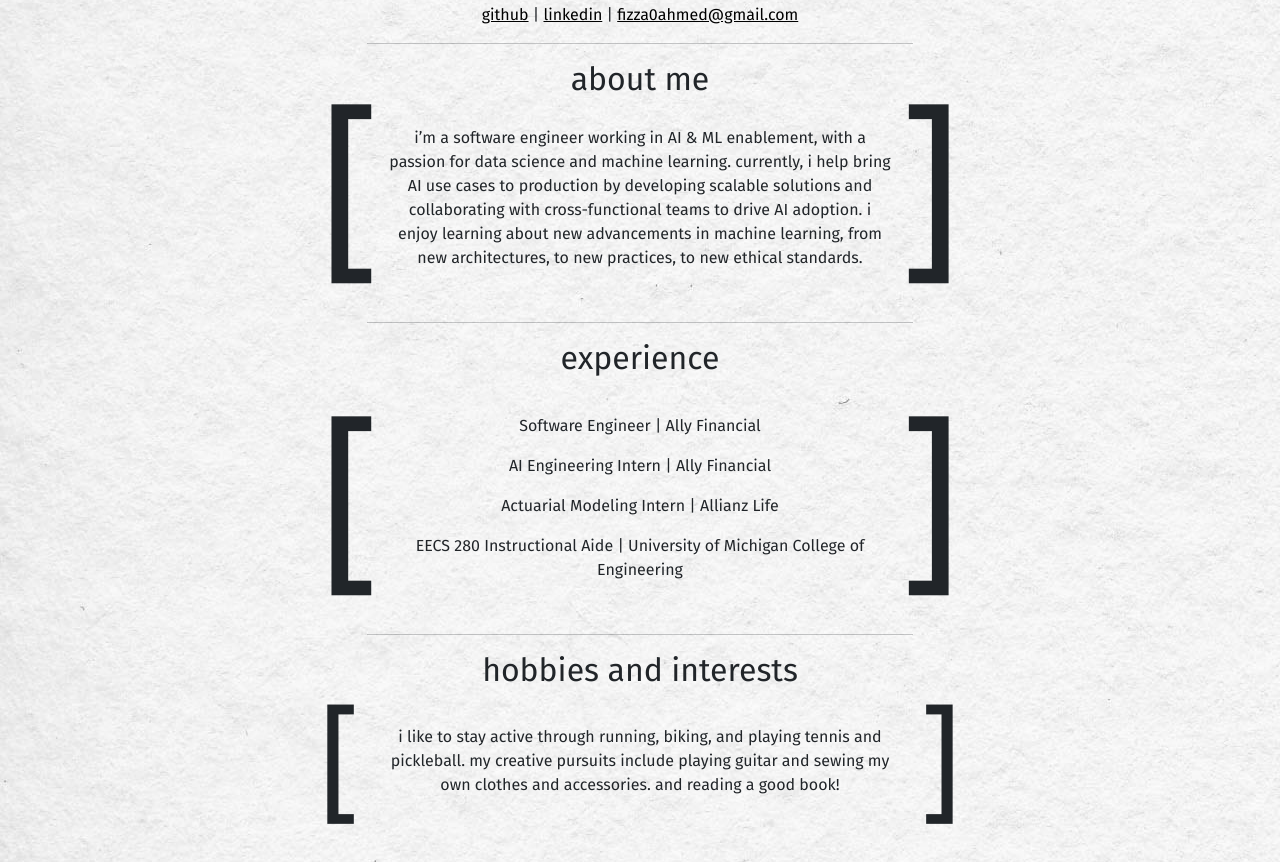
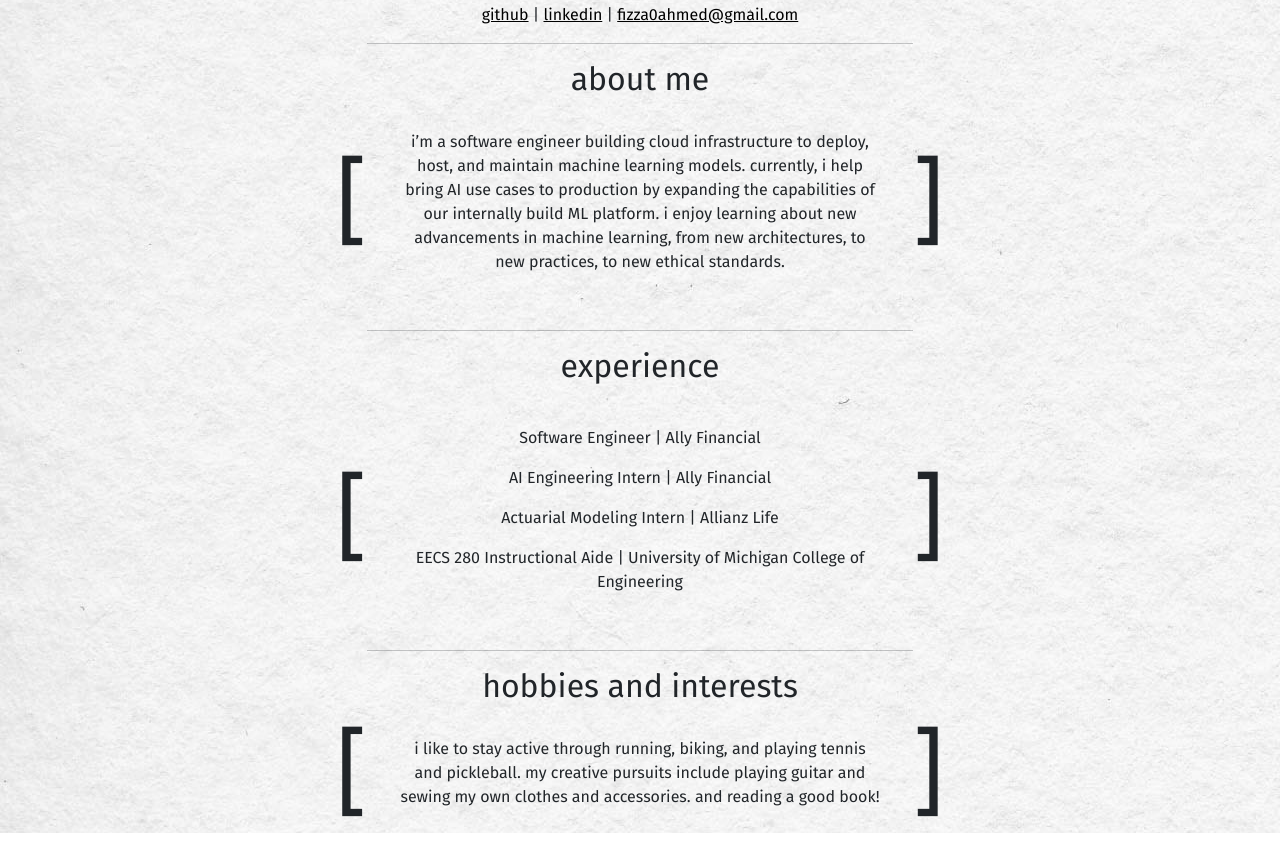
Before and after one commit to fizzaahmed/fizzaahmed.github.io, a website: page index.html in a window 1280 px wide. Shown: the part 261-1123 px from the top of the page. After the commit the page ends 1094 px from the top, so only its background shows below. Drawn offline with nearby package versions, Linux system fonts and the light colour scheme.

Commit message:
update bracket styling

```diff
--- a/css/styles.css
+++ b/css/styles.css
@@ -19,81 +19,45 @@ a:hover {
     margin-top: 200px;
 }
 
-.bracketed-content-about {
+.bracketed-content {
     position: relative;
     display: inline-block;
-    padding: 20px; /* Add spacing between the text and the brackets */
+    padding: 1.5em 2em;
 }
 
-.bracketed-content-about::before,
-.bracketed-content-about::after {
-    content: "["; /* Use "[" for the opening bracket and "]" for the closing bracket */
-    font-size: 12rem; /* Adjust size of the brackets */
+.bracketed-content::before,
+.bracketed-content::after {
     position: absolute;
-    margin-top: -1.5rem;
     top: 0;
-    transform: translateY(-10%); /* Center vertically relative to the text */
-
+    bottom: 0;
+    display: flex;
+    align-items: center;
+    font-size: clamp(2.5rem, 10vw, 6rem); /* Responsive font size */
+    line-height: 1;
+    color: inherit;
+    pointer-events: none;
+    user-select: none;
 }
 
-.bracketed-content-about::before {
-    left: -3rem; /* Position to the left of the content */
+.bracketed-content::before {
+    content: "[";
+    left: 0;
+    transform: translateX(-100%);
 }
 
-.bracketed-content-about::after {
-    content: "]"; /* Closing bracket */
-    right: -3rem; /* Position to the right of the content */
+.bracketed-content::after {
+    content: "]";
+    right: 0;
+    transform: translateX(100%);
 }
 
-.bracketed-content-experience {
-    position: relative;
-    display: inline-block;
-    padding: 20px; /* Add spacing between the text and the brackets */
+/* Responsive adjustments for mobile */
+@media (max-width: 600px) {
+    .bracketed-content {
+        padding: 0.5em 1em;
+    }
+    .bracketed-content::before,
+    .bracketed-content::after {
+        font-size: clamp(1.5rem, 8vw, 3rem);
+    }
 }
-
-.bracketed-content-experience::before,
-.bracketed-content-experience::after {
-    content: "["; /* Use "[" for the opening bracket and "]" for the closing bracket */
-    font-size: 12rem; /* Adjust size of the brackets */
-    position: absolute;
-    margin-top: 0rem;
-    top: 0;
-    transform: translateY(-10%); /* Center vertically relative to the text */
-
-}
-
-.bracketed-content-experience::before {
-    left: -3rem; /* Position to the left of the content */
-}
-
-.bracketed-content-experience::after {
-    content: "]"; /* Closing bracket */
-    right: -3rem; /* Position to the right of the content */
-}
-
-.bracketed-content-hobbies {
-    position: relative;
-    display: inline-block;
-    padding: 20px; /* Add spacing between the text and the brackets */
-    margin-top: 0.5rem;
-}
-
-.bracketed-content-hobbies:before,
-.bracketed-content-hobbies::after {
-    content: "["; /* Use "[" for the opening bracket and "]" for the closing bracket */
-    font-size: 8rem; /* Adjust size of the brackets */
-    position: absolute;
-    margin-top: -1rem;
-    top: 0;
-    transform: translateY(-10%); /* Center vertically relative to the text */
-
-}
-
-.bracketed-content-hobbies::before {
-    left: -3rem; /* Position to the left of the content */
-}
-
-.bracketed-content-hobbies::after {
-    content: "]"; /* Closing bracket */
-    right: -3rem; /* Position to the right of the content */
-}
--- a/index.html
+++ b/index.html
@@ -27,17 +27,15 @@
                         <hr>
                         <div class="about">
                             <h2>about me</h2>
-                            <p class="bracketed-content-about"> i’m a software engineer working in AI & ML enablement,
-                              with a passion for data science and machine learning.
+                            <p class="bracketed-content"> i’m a software engineer building cloud infrastructure to deploy, host, and maintain machine learning models.
                               currently, i help bring AI use cases to production by
-                              developing scalable solutions and collaborating with
-                              cross-functional teams to drive AI adoption. i enjoy learning about
+                              expanding the capabilities of our internally build ML platform. i enjoy learning about
                               new advancements in machine learning, from new architectures, to new practices,
                               to new ethical standards.
                             </p>
                             <hr>
                             <h2 class="pb-2">experience</h2>
-                            <div class="bracketed-content-experience">
+                            <div class="bracketed-content">
                                 <div class="role">
                                     <p>Software Engineer | Ally Financial</p>
                                 </div>
@@ -53,7 +51,7 @@
                             </div>
                             <hr>
                             <h2>hobbies and interests</h2>
-                            <div class="bracketed-content-hobbies">
+                            <div class="bracketed-content">
                                 i like to stay active through running, biking, and playing tennis and pickleball.
                                 my creative pursuits include playing guitar and sewing my own clothes and accessories. and reading a good book!
                             </div>
```
